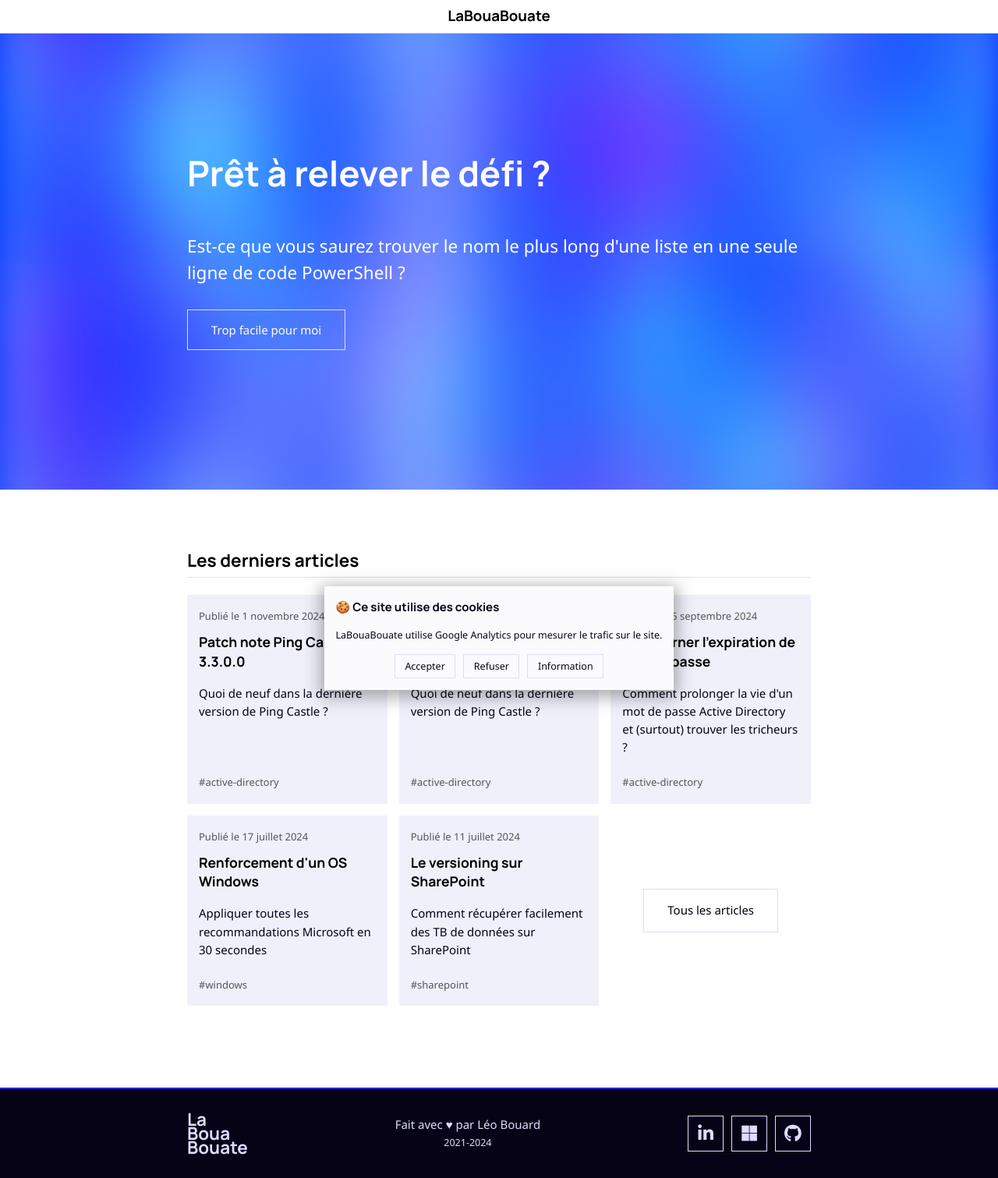
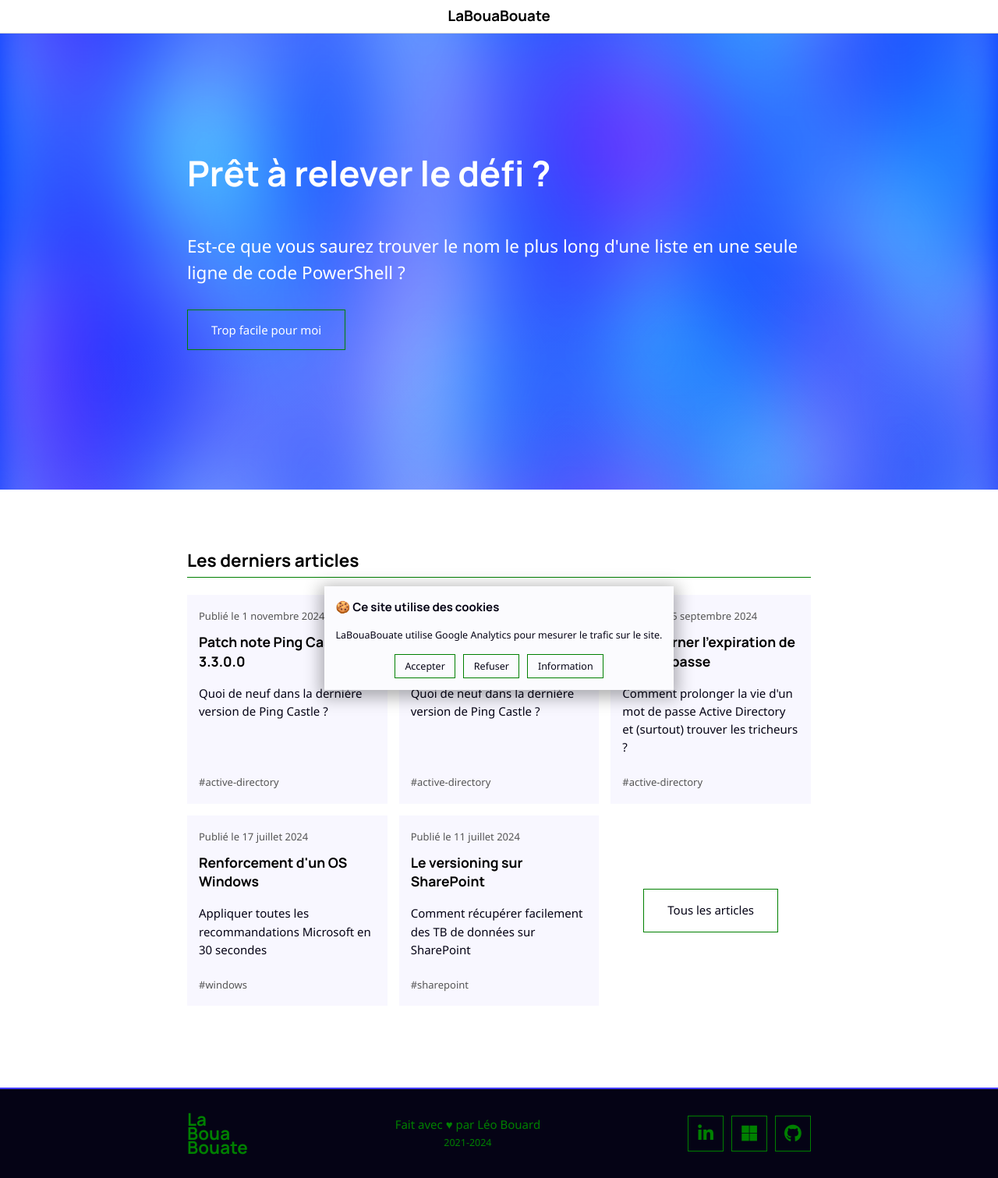
Before and after one commit to leobouard/leobouard.github.io, a Jekyll site: the page built from _pages/index.html, in a window 1280 px wide. Shown: the whole page at 78% size. Built offline with Jekyll 4.4.1, drawn with Linux system fonts in a browser that asks for light colours; nearby versions of some CDN libraries; some web fonts are replaced.

Commit message:
Color correction

```diff
--- a/_sass/colors.scss
+++ b/_sass/colors.scss
@@ -1,16 +1,8 @@
 :root {
     --text: #050315;
     --background: #fbfbfe;
-    --primary: #2f27ce;
-    --secondary: #dedcff;
-    --accent: #433bff;
-    --lightaccent: #f0f0fb;
+    --primary: #433bff;
+    --secondary: green;
+    --accent: red;
+    --lightaccent: #f8f7ff;
 }
-
-:root.dark {
-    --text: #ebe9fc;
-    --background: #010104;
-    --primary: #3a31d8;
-    --secondary: #020024;
-    --accent: #0600c2;
-}
--- a/_sass/header.scss
+++ b/_sass/header.scss
@@ -15,4 +15,5 @@
 
 header a:hover {
     color: var(--primary);
+    box-shadow: inset 0 -2px 0 0 var(--primary);
 }
```
